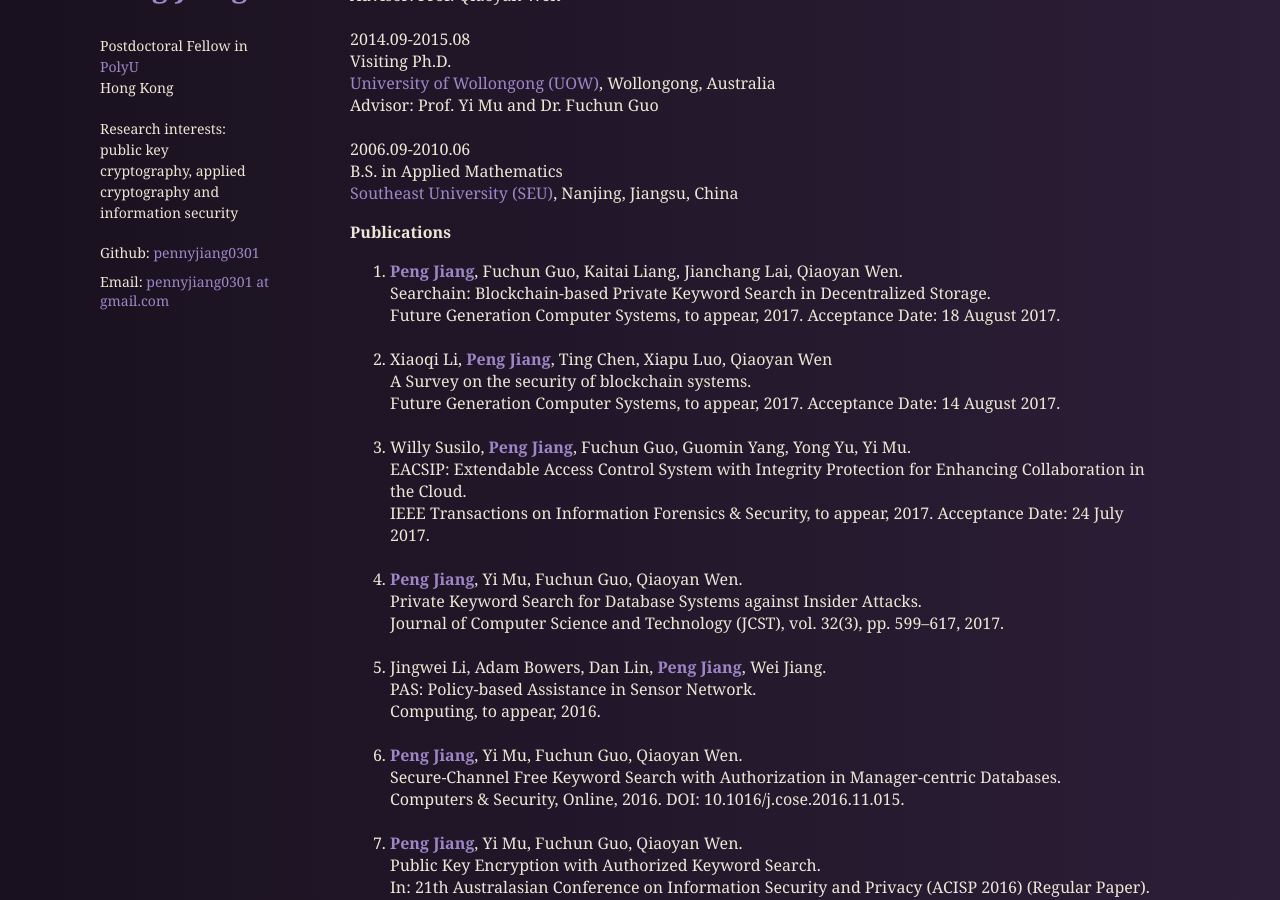
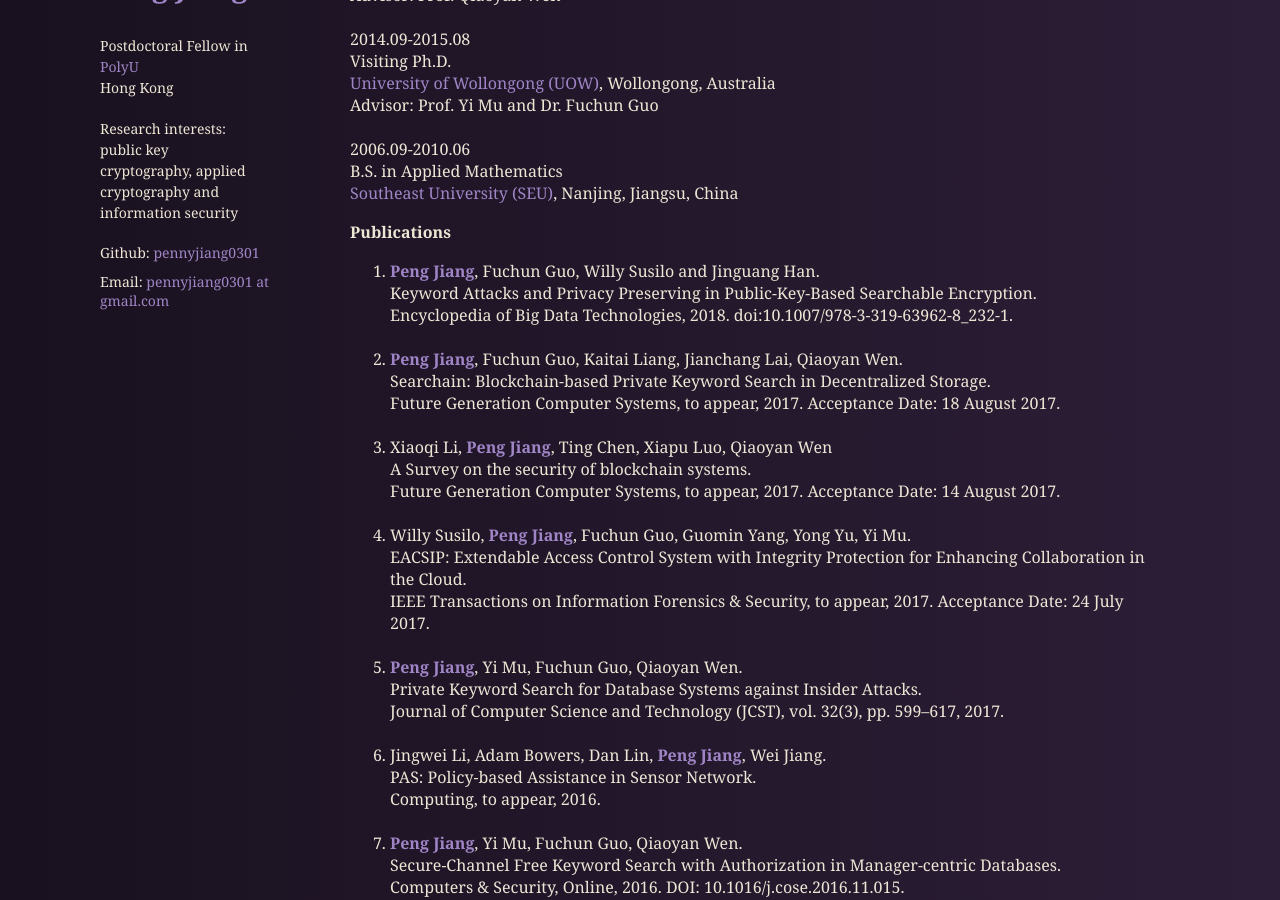
Before and after one commit to pennyjiang0301/pennyjiang0301.github.io, a Jekyll site: the page built from index.html, in a window 1280 px wide and 900 px high, scrolled down 326 px. Built offline with Jekyll 4.4.1, drawn with Linux system fonts in a browser that asks for light colours.

Commit message:
Update index.html

```diff
--- a/index.html
+++ b/index.html
@@ -62,6 +62,12 @@ title: Home
     <strong>Publications</strong>
 	</p>
 	<ol>
+		<li><a href=https://pennyjiang0301.github.io><strong>Peng Jiang</strong></a>, Fuchun Guo, Willy Susilo and Jinguang Han. <br/>
+			Keyword Attacks and Privacy Preserving in Public-Key-Based Searchable Encryption. <br/>
+			Encyclopedia of Big Data Technologies, 2018. doi:10.1007/978-3-319-63962-8_232-1. </li>
+		<br/>
+
+
 		<li><a href=https://pennyjiang0301.github.io><strong>Peng Jiang</strong></a>, Fuchun Guo, Kaitai Liang, Jianchang Lai, Qiaoyan Wen. <br/>
 			Searchain: Blockchain-based Private Keyword Search in Decentralized Storage. <br/>
 			Future Generation Computer Systems, to appear, 2017. Acceptance Date: 18 August 2017. </li>
```
